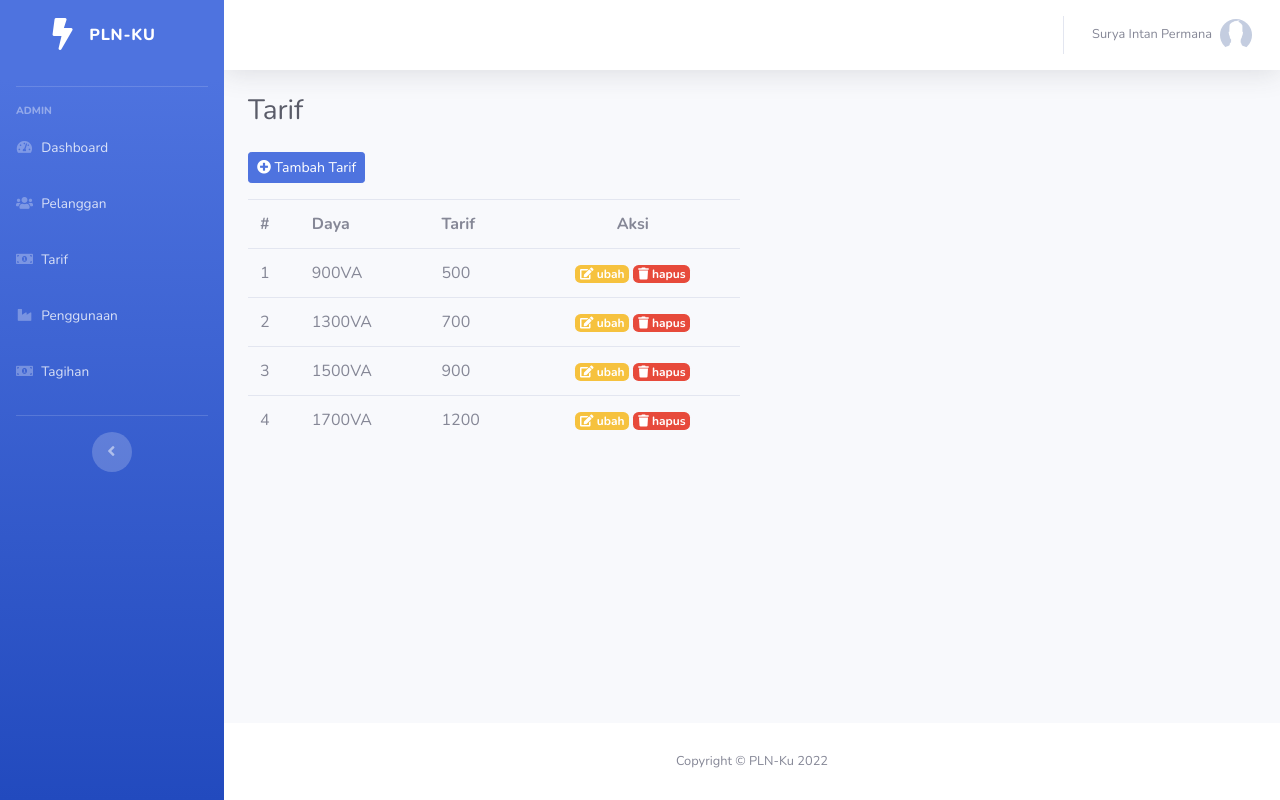
After one commit to yhaae01/pln, a CodeIgniter app: page /pln/admin/tarif in a window 1280 px wide. The commit adds this page. Run offline with CodeIgniter, Linux system fonts and the light colour scheme; a user stored in the database is signed in; data comes from the database, SQL or seed files in the repository.

Commit message:
Menambahkan crud tarif

```diff
--- a/application/controllers/Admin.php
+++ b/application/controllers/Admin.php
@@ -192,11 +192,11 @@ class Admin extends CI_Controller
             'required'   => 'Pelanggan harus diisi!',
             'is_unique'  => 'Pelanggan sudah ditambahkan!'
         ]);
-        $this->form_validation->set_rules('meter_awal', 'meter_awal', 'required|trim|numeric',[
+        $this->form_validation->set_rules('meter_awal', 'Meter Awal', 'required|trim|numeric',[
             'required'   => 'Meter Awal harus diisi!',
             'numeric'    => 'Meter Awal harus angka!'
         ]);
-        $this->form_validation->set_rules('meter_akhir', 'meter_akhir', 'required|trim|numeric|greater_than[' . $this->input->post('meter_awal') . ']',[
+        $this->form_validation->set_rules('meter_akhir', 'Meter Akhir', 'required|trim|numeric|greater_than[' . $this->input->post('meter_awal') . ']',[
             'required'     => 'Meter Akhir harus diisi!',
             'greater_than' => 'Tidak boleh lebih kecil dari Meter Awal!',
             'numeric'      => 'Meter Akhir harus angka!'
@@ -245,6 +245,80 @@ class Admin extends CI_Controller
     {
         $this->admin->hapus_penggunaan($id_penggunaan);
     }
+
+    public function tarif()
+    {
+        $data['title'] = 'Tarif';
+        $data['user'] = $this->db->get_where('user', [
+            'username' => $this->session->userdata('username')
+        ])->row_array();
+        $data['tarif'] = $this->admin->getAllTarif();
+
+        $this->load->view('templates/header', $data);
+        $this->load->view('templates/sidebar', $data);
+        $this->load->view('templates/topbar', $data);
+        $this->load->view('admin/tarif/index', $data);
+        $this->load->view('templates/footer');
+    }
+
+    public function tambah_tarif()
+    {
+        $data['title'] = 'Tambah Tarif';
+        $data['user'] = $this->db->get_where('user', [
+            'username' => $this->session->userdata('username')
+        ])->row_array();
+
+        $this->form_validation->set_rules('daya', 'Daya', 'required|trim',[
+            'required'   => 'Daya harus diisi!',
+        ]);
+        $this->form_validation->set_rules('tarif', 'Tarif', 'required|trim|numeric',[
+            'required'   => 'Tarif harus diisi!',
+            'numeric'    => 'Tarif harus angka!'
+        ]);
+
+        if ($this->form_validation->run() == FALSE) {
+            $this->load->view('templates/header', $data);
+            $this->load->view('templates/sidebar', $data);
+            $this->load->view('templates/topbar', $data);
+            $this->load->view('admin/tarif/tambah_tarif', $data);
+            $this->load->view('templates/footer');
+        } else {
+            $this->admin->tambah_tarif();
+        }
+    }
+
+    public function ubah_tarif($id_tarif)
+    {
+        $data['title'] = 'Ubah Tarif';
+        $data['user'] = $this->db->get_where('user', [
+            'username' => $this->session->userdata('username')
+        ])->row_array();
+        $data['tarif'] = $this->admin->getTarifById($id_tarif);
+
+        $this->form_validation->set_rules('daya', 'Daya', 'required|trim',[
+            'required'   => 'Daya harus diisi!',
+        ]);
+
+        $this->form_validation->set_rules('tarif', 'Tarif', 'required|trim|numeric',[
+            'required'   => 'Tarif harus diisi!',
+            'numeric'    => 'Tarif harus angka!'
+        ]);
+
+        if ($this->form_validation->run() == FALSE) {
+            $this->load->view('templates/header', $data);
+            $this->load->view('templates/sidebar', $data);
+            $this->load->view('templates/topbar', $data);
+            $this->load->view('admin/tarif/ubah_tarif', $data);
+            $this->load->view('templates/footer');
+        } else {
+            $this->admin->ubah_tarif();
+        }
+    }
+
+    public function hapus_tarif($id_tarif)
+    {
+        $this->admin->hapus_tarif($id_tarif);
+    }
 }
 
 /* End of file Admin.php */
--- a/application/models/Admin_model.php
+++ b/application/models/Admin_model.php
@@ -9,9 +9,61 @@ class Admin_model extends CI_Model
         return $this->db->get('user')->row_array();
     }
 
-    public function getTarif()
+    public function getAllTarif()
     {
         return $this->db->get('tarif')->result_array();
+    }
+
+    public function getTarifById($id_tarif)
+    {
+        return $this->db->get_where('tarif', ['id_tarif' => $id_tarif])->row_array();
+    }
+
+    public function tambah_tarif()
+    {
+        $data = [
+            'daya'          => htmlspecialchars($this->input->post('daya', true)),
+            'tarif_perkwh'  => htmlspecialchars($this->input->post('tarif_perkwh', true)),
+        ];
+
+        $this->db->insert('tarif', $data);
+
+        $this->session->set_flashdata('message', '<div class="alert alert-success" role="alert">
+            Data tarif berhasil ditambahkan.
+        </div>');
+        redirect('admin/tarif');
+    }
+
+    public function ubah_tarif()
+    {
+        $id_tarif = $this->input->post('id_tarif', true);
+        $data = [
+            'daya'          => $this->input->post('daya', true),
+            'tarif_perkwh'  => $this->input->post('tarif_perkwh', true),
+        ];
+
+        $this->db->where('id_tarif', $id_tarif);
+        $this->db->update('tarif', $data);
+
+        $this->session->set_flashdata(
+            'message',
+            '<div class="alert alert-success" role="alert">
+            Data Tarif berhasil diubah.
+            </div>'
+        );
+        redirect('admin/tarif');
+    }
+
+    public function hapus_tarif($id_tarif)
+    {
+        $this->db->delete('tarif', ['id_tarif' => $id_tarif]);
+        $this->session->set_flashdata(
+            'message',
+            '<div class="alert alert-success" role="alert">
+            Data tarif berhasil dihapus.
+            </div>'
+        );
+        redirect('admin/tarif');
     }
 
     public function tambah_pelanggan()
--- /dev/null
+++ b/application/views/admin/tarif/index.php
@@ -0,0 +1,66 @@
+    <!-- Begin Page Content -->
+    <div class="container-fluid">
+
+        <!-- Page Heading -->
+        <h1 class="h3 mb-4 text-gray-800"><?= $title; ?></h1>
+
+        <div class="row">
+            <div class="col-lg-6">
+                <?= $this->session->flashdata('message'); ?>
+                <a href="<?= base_url('admin/tambah_tarif') ?>" class="btn btn-sm btn-primary mb-3">
+                    <span class="fas fa-plus-circle"></span> Tambah Tarif
+                </a>
+                <table class="table table-hover">
+                    <tr>
+                        <th>#</th>
+                        <th>Daya</th>
+                        <th>Tarif</th>
+                        <th class="text-center">Aksi</th>
+                    </tr>
+                    <?php
+                    $no = 1;
+                    foreach($tarif as $t) :
+                    ?>
+                    <tr>
+                        <td><?= $no++; ?></td>
+                        <td><?= $t['daya']; ?></td>
+                        <td><?= $t['tarif_perkwh']; ?></td>
+                        <td class="text-center">
+                            <a href="<?= base_url('admin/ubah_tarif/') . $t['id_tarif'] ?>" class="badge badge-warning"><span class="fas fa-edit"></span> ubah</a>
+                            <a href="#" data-toggle="modal" data-target="#modalHapus<?= $t['id_tarif']; ?>" class="badge badge-danger"><span class="fas fa-trash"></span> hapus</a>
+                        </td>
+                    </tr>
+                    <!-- Modal Hapus -->
+                    <div class="modal fade" id="modalHapus<?= $t['id_tarif']; ?>" tabindex="-1" role="dialog" aria-labelledby="modalHapusLabel" aria-hidden="true">
+                        <div class="modal-dialog" role="document">
+                            <div class="modal-content">
+                            <div class="modal-header">
+                                <h5 class="modal-title" id="modalHapusLabel">Hapus Tarif</h5>
+                                <button type="button" class="close" data-dismiss="modal" aria-label="Close">
+                                <span aria-hidden="true">&times;</span>
+                                </button>
+                            </div>
+                            <form action="<?= base_url('admin/hapus_tarif/') . $t['id_tarif']; ?>" method="post">
+                                <div class="modal-body">
+                                    Yakin ingin hapus daya <strong> <?= $t['daya']; ?> </strong> ?
+                                </div>
+                                <div class="modal-footer">
+                                    <button type="button" class="btn btn-sm btn-secondary" data-dismiss="modal">Tutup</button>
+                                    <button type="submit" class="btn btn-sm btn-danger">Hapus</button>
+                                </div>
+                            </form>
+                            </div>
+                        </div>
+                    </div>
+                    <?php
+                    endforeach;
+                    ?>
+                </table>
+            </div>
+        </div>
+
+    </div>
+    <!-- /.container-fluid -->
+
+</div>
+<!-- End of Main Content -->
--- a/application/views/templates/sidebar.php
+++ b/application/views/templates/sidebar.php
@@ -35,6 +35,12 @@
                 <a class="nav-link" href="<?= base_url('admin/pelanggan') ?>">
                     <i class="fas fa-fw fa-users"></i>
                     <span>Pelanggan</span></a>
+            </li>
+
+            <li class="nav-item">
+                <a class="nav-link" href="<?= base_url('admin/tarif') ?>">
+                    <i class="fas fa-fw fa-money-bill-alt"></i>
+                    <span>Tarif</span></a>
             </li>
 
             <li class="nav-item">
```
Also changed, not shown: application/models/Tarif_model.php (deleted, +0 -17 lines), application/views/admin/tarif/tambah_tarif.php (added, +37 -0 lines), application/views/admin/tarif/ubah_tarif.php (added, +38 -0 lines).
